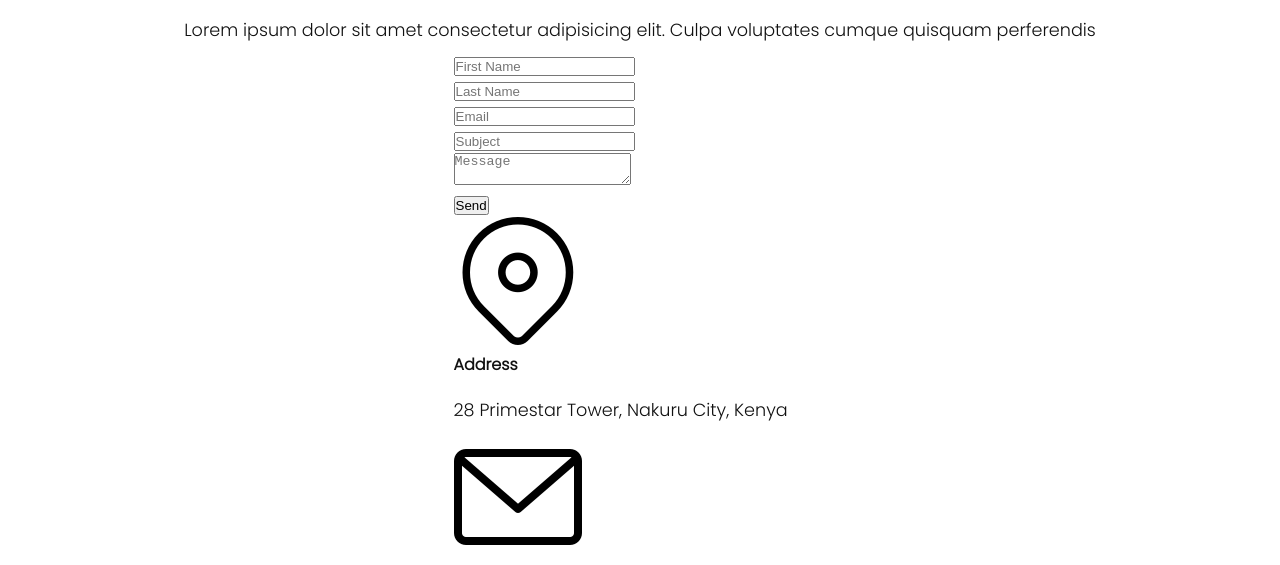
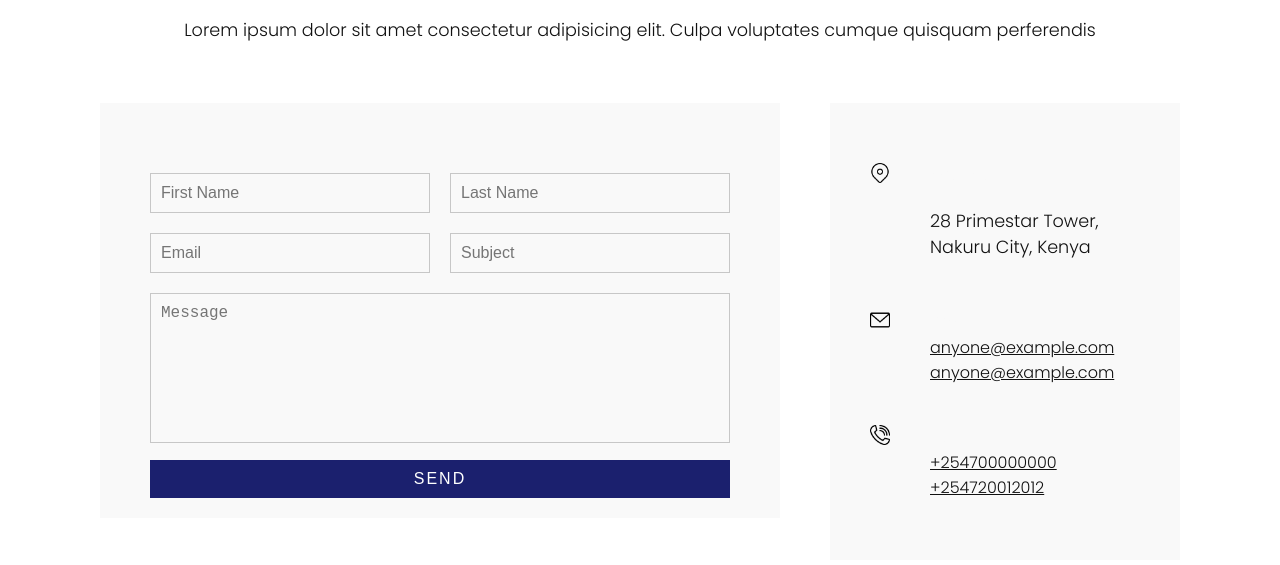
Before and after one commit to Vysint/Day4-Creative-Agency-Website, a plain HTML site: page contact.html in a window 1280 px wide. Shown: the part 208-773 px from the top of the page. Drawn offline with Linux system fonts and the light colour scheme.

```diff
--- a/css/styles.css
+++ b/css/styles.css
@@ -1,6 +1,8 @@
 :root{
     --primary-red-color:#f60f20;
     --primary-font-color:#fff;
+    --secondary-color:#1b206e;
+    --secondary1-color:#f9f9f9;
 }
 /*----BASE STYLES*/
 *{
@@ -14,7 +16,7 @@ html, body{
     color:#111;
 }
 span{
-    color:var(--primary-red-color)
+    color:var(--primary-red-color);
 }
 h1{
     font-size: 30px;
@@ -110,7 +112,7 @@ section.hero{
     font-weight: 300;
 }
 .navigation ul li a:hover{
-    color:var(--primary-red-color)
+    color:var(--primary-red-color);
 }
 .navigation .social-bar{
     position: absolute;
@@ -161,7 +163,7 @@ section.hero{
     font-size: 1.5rem;
     font-weight: 500;
     margin-top:20px;
-    color:#1b206e;
+    color:var(--secondary-color);
 }
 .services .service .icon img{
     max-width:100px;
@@ -206,6 +208,84 @@ section.hero{
     border:1px solid var(--primary-font-color);
     padding: 5px 15px;
 }
+/*CONTACT PAGE */
+.contact{
+    position: relative;
+    width:100%;
+    margin-top: 50px;
+    display: flex;
+    justify-content: space-between;
+    align-items: flex-start;
+}
+.contact-form{
+    position: relative;
+    background: var(--secondary1-color);
+    width:calc(100% - 400px);
+    padding:60px 40px 20px;
+}
+.contact-form form{
+    width:100%;
+}
+.contact-form .row{
+    width:100%;
+    display: flex;
+}
+.contact-form .input50{
+    width:50%;
+    margin:0 10px;
+}
+.contact-form .input100{
+    width:100%;
+    margin:0 10px;
+}
+.contact-form .row input,
+.contact-form .row textarea{
+    position: relative;
+    border:1px solid rgba(0,0,0,0.2);
+    color:#111;
+    background: transparent;
+    width:100%;
+    padding:10px;
+    outline:none;
+    font-size: 1rem;
+    font-weight: 300;
+    margin:10px 0;
+    resize: none;
+}
+.contact-form .row textarea{
+    height:150px;
+}
+.contact-form .row input[type="submit"]{
+    background:var(--secondary-color);
+    color:var(--primary-font-color);
+    margin:0;
+    text-transform: uppercase;
+    letter-spacing: 2px;
+    font-weight: 300;
+    border:0;
+    cursor: pointer;
+}
+.contact-info{
+    width:350px;
+    background: var(--secondary1-color);
+    padding:60px 40px 20px;
+}
+.contact-info .info-box{
+    display: flex;
+    align-items: flex-start;
+    margin-bottom: 40px;
+}
+.contact-info .info-box .contact-icon{
+    width:20px;
+    margin-right: 40px;
+}
+.contact-info .info-box .details h4{
+    color:var(--secondary1-color);
+}
+.contact-info .info-box .details p,
+.contact-info .info-box .details a{
+    color:#111;
+}
 @media(max-width:1068px){
     .home-img{
         display:none;
@@ -224,6 +304,26 @@ section.hero{
     .services{
         grid-template-columns: repeat(2, 1fr);
     }
+    .contact{
+        flex-direction: column;
+    }
+    .contact-form{
+        width:100%;
+        padding:30px 30px 20px;
+    }
+    .contact-form .row{
+        flex-direction: column;
+    }
+    .contact-form .input50,
+    .contact-form .input100{
+        width:100%;
+        margin:0;
+    }
+    .contact-info {
+        width:100%;
+        margin-top:20px;
+        padding:30px 30px 20px;
+    }
 }
 
 @media(max-width:768px){
```
